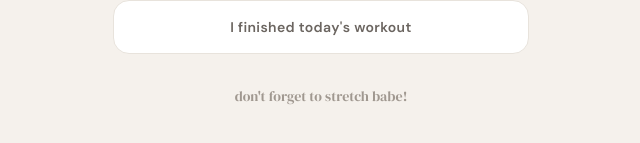
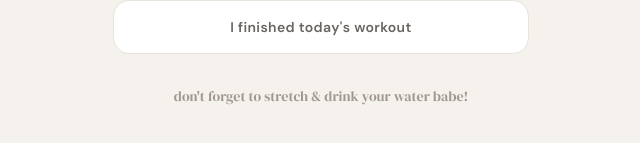
Before and after one commit to zahraquettawala/workout-pwa, a Next.js app: page / in a window 1280 px wide. Shown: the part 1301-1444 px from the top of the page, without its empty margins (319-959 px from the left). Built offline with nearby package versions, Linux system fonts and the light colour scheme.

Commit message:
Add drink water reminder

```diff
--- a/app/page.tsx
+++ b/app/page.tsx
@@ -23,7 +23,7 @@ export default function Home() {
           </section>
         )}
         <p className="text-center text-sm pb-10 pt-2" style={{ color: 'var(--text-muted)', fontFamily: 'var(--font-serif)' }}>
-          don't forget to stretch babe!
+          don't forget to stretch & drink your water babe!
         </p>
       </div>
     </div>
```
